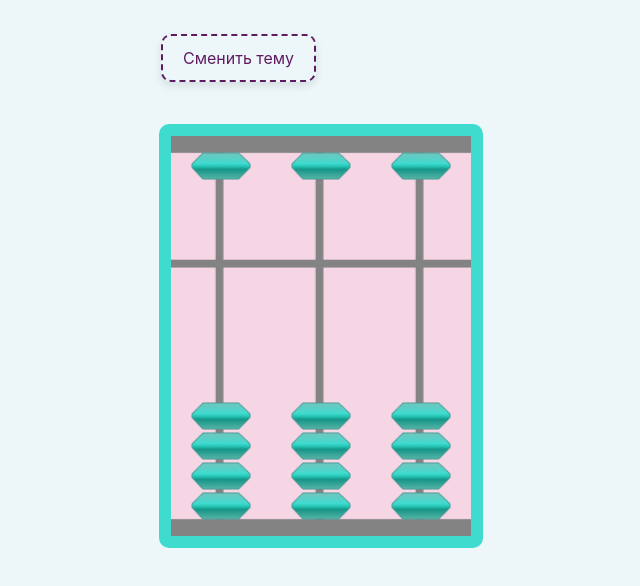
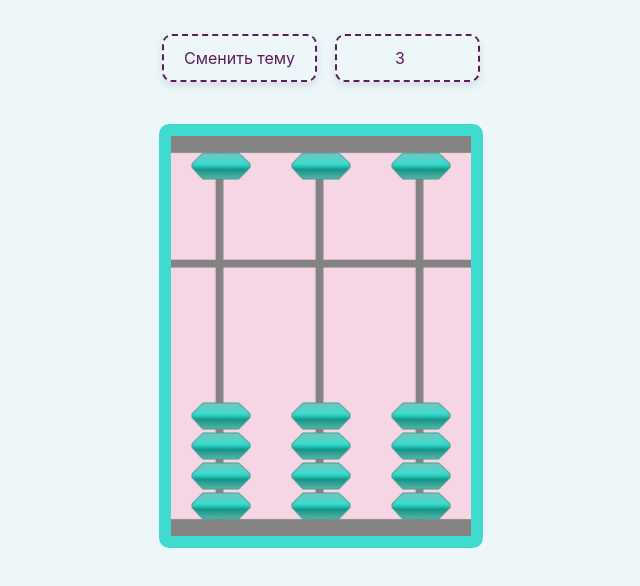
Before and after one commit to aleksandramuraveva/abacus, a React (Vite) app: page / in a window 1280 px wide. Shown: the top 586 px of the page, without its empty margins (319-959 px from the left). Built offline with nearby package versions, Linux system fonts and the light colour scheme.

Commit message:
feat: implement dynamic rods

```diff
--- a/src/App.tsx
+++ b/src/App.tsx
@@ -1,14 +1,17 @@
+import { useState } from 'react';
 import { AbacusProvider } from './contexts/AbacusContext';
 import Header from './components/Header/Header';
 import Abacus from './components/Abacus/Abacus';
 import './App.css';
 
 const App = () => {
+  const [rodCount, setRodCount] = useState(3);
+
   return (
     <AbacusProvider>
       <div className="App">
-        <Header />
-        <Abacus />
+        <Header rodCount={rodCount} setRodCount={setRodCount} />
+        <Abacus rodCount={rodCount} />
       </div>
     </AbacusProvider>
   );
--- a/src/components/Abacus/Abacus.tsx
+++ b/src/components/Abacus/Abacus.tsx
@@ -3,14 +3,14 @@ import { AbacusContext } from '../../contexts/AbacusContext';
 import Rod from '../../components/Rod/Rod';
 import './styles.css';
 
-const Abacus = () => {
+const Abacus = ({ rodCount }) => {
   const { backgroundColor, borderColor } = useContext(AbacusContext);
 
   return (
     <div className="abacus" style={{ backgroundColor, borderColor }}>
-      <Rod />
-      <Rod />
-      <Rod />
+      {Array.from({ length: rodCount }).map((_, index) => (
+        <Rod key={index} />
+      ))}
     </div>
   );
 };
--- a/src/components/Header/Header.tsx
+++ b/src/components/Header/Header.tsx
@@ -1,13 +1,25 @@
-import { useContext } from 'react';
+import { useContext, useState } from 'react';
 import { AbacusContext } from '../../contexts/AbacusContext';
 import './styles.css';
 
-const Header = () => {
+const Header = ({rodCount, setRodCount}) => {
   const { changeTheme } = useContext(AbacusContext);
+
+  const handleRodCountChange = (e) => {
+    setRodCount(Number(e.target.value));
+  };
 
   return (
     <header className="header">
       <button className="theme-button" onClick={changeTheme}>Сменить тему</button>
+      <input
+        type="number"
+        value={rodCount}
+        onChange={handleRodCountChange}
+        min="1"
+        className="rod-count-input"
+        placeholder="Number of Rods"
+      />
     </header>
   );
 };
--- a/src/components/Header/styles.css
+++ b/src/components/Header/styles.css
@@ -1,3 +1,11 @@
+.header {
+  display: flex;
+  justify-content: space-between;
+  align-items: center;
+  max-width: 322px;
+  margin-inline: auto;
+}
+
 .theme-button {
 /*  background-color: #ffafcc;
   background-color: #ff006e;
@@ -23,3 +31,20 @@
   opacity: 95%;
   transform: translateY(-2px);
 }
+
+
+.rod-count-input {
+  max-width: 145px;
+  border: 2px dashed #601b60;
+  color: #601b60;
+  font-weight: 400;
+  padding: 10px 0;
+  text-align: center;
+  text-decoration: none;
+  display: inline-block;
+  margin: 5px 2px;
+  cursor: pointer;
+  border-radius: 10px;
+  transition: background-color 0.3s ease, transform 0.3s ease;
+  box-shadow: 0 4px 8px rgba(0, 0, 0, 0.1);
+}
```
